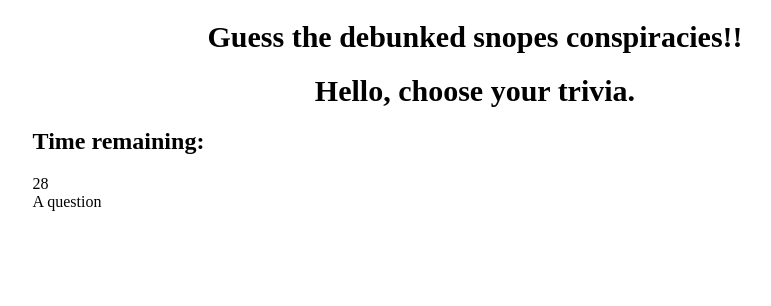
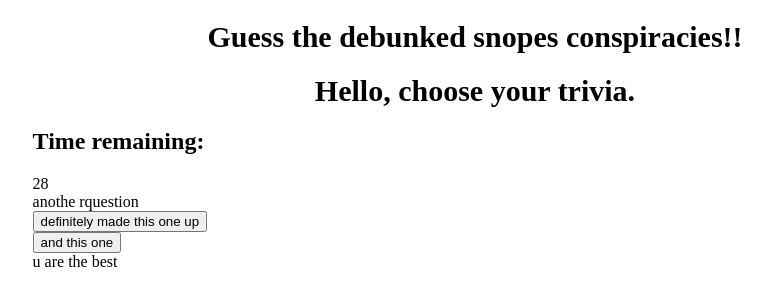
Before and after one commit to sternj20/TriviaGame, a plain HTML site: page index.html in a window 1280 px wide. Both pictures are taken after a click on the button "Start". Shown: the whole page, without its empty margins (165-936 px from the left). Drawn offline with nearby package versions, Linux system fonts and the light colour scheme.

Commit message:
have add question function finished. added beginning logic when right answer is chosen, display text and then display a new question

```diff
--- a/assets/javascript/app.js
+++ b/assets/javascript/app.js
@@ -1,3 +1,110 @@
+
+var rightChoice;
+var newQuestion;
+
+$(document).ready(function() {
+
+	var timerInterval;
+	var timeRemaining;
+	//array of objects to store my trivia information
+	var trivia = [{
+		question: 'What does alcohol NOT do to you?',
+		answers: ['impair your judgement', 'affects your ability to operate heavy machinery', 'keeps you warm', 'dance', 'Dilates warm blood vessels near the skin, creating the impression of warmth. It can drop core body temp.'],
+		answerInfo: 'Dilates warm blood vessels near the skin, creating the impression of warmth. It can drop core body temp.'},
+		{
+		question: 'A question',
+		answers: ['some answers', 'some more answers'],
+		answerInfo: 'some answers'},
+		{
+			question: 'anothe rquestion',
+			answers: ['definitely made this one up', 'and this one'],
+			answerInfo: 'definitely made this one up'
+		}
+		];
+
+
+	function reset(){
+		timeRemaining = 30;
+		$(".timeNum").text(timeRemaining);
+		$(".startSection").hide();
+		$(".triviaSection").show();
+		clearInterval(timerInterval);
+		setTimer();
+		addQuestion();
+	}
+	//start button
+	$("#start").on('click', function() {
+		reset();
+		//triggers a function that will show me random guess in my trivia object
+	});
+
+	//set the trivia timer
+	function setTimer(){
+
+		timerInterval = setInterval(count, 1000);
+		$(".timer").show();
+	}
+
+	//count function
+	function count() {
+		if (timeRemaining > 0){
+			timeRemaining--;
+			$(".timeNum").text(timeRemaining);
+		} else {
+			console.log ('here we go');
+			clearInterval(timerInterval);
+		}
+	}
+
+
+
+	//event handler for when user clicks on answers
+	$(document).on('click', '.answers', function(event) {
+		//when users clicks on an answer, a new window pops up
+		$(".triviaContent").hide();
+			if(event.currentTarget.innerText === newQuestion.answerInfo){
+				$(".winnerSection").text('Congratulations, you chose correctly!');
+				$(".winnerSection").show();
+				$(".timer").hide();
+				setTimeout(reset,3000);
+			} else{
+				$(".timer").hide();
+				setTimeout(reset,3000);
+			}
+			//if user picks right answer screen says congratulations, then displays next question
+			//if user picks wrong answer screen says you are wrong then displays the correct answer, then next question
+	});
+
+	//add a question
+	function addQuestion() {
+		$(".triviaContent").empty();
+		//pick a random object by assigning an array with a index of a random selection to a new variable
+		newQuestion = trivia[Math.round(Math.random()*(trivia.length-1))];
+			//create a div for the question
+			var question = $("<header>");
+			//add our question to the div and append it to trivia content section
+			question.text(newQuestion.question);
+			$(".triviaContent").append(question);
+			//create a new for loop to iterate through the answers array that is inside of our object assigned to variable newQuestion
+			for (var i = 0; i <newQuestion.answers.length; i++){
+				//for each index in answers array create a new div
+				var choice = $("<div>");
+				//add text to each div with each answer in the answers array
+				choice.html("<button>" +newQuestion.answers[i] + "</button>");
+				choice.addClass('answers');
+				//append it to trivia content section
+				$(".triviaContent").append(choice);
+				$(".triviaContent").show();
+				console.log(newQuestion.answers[i]);
+			}
+		}
+	});
+
+
+
+// determine which answer the user clicked on
+// if that answer is the right answer
+
 // You'll create a trivia game that shows only one question until the player answers it or their time runs out.
 // If the player selects the correct answer, show a screen congratulating them for choosing the right option. After a few seconds, display the next question -- do this without user input.
 // The scenario is similar for wrong answers and time-outs.
@@ -26,67 +133,3 @@
 	// shows number of correct answers
 	// incorrent answers
 	// option to restart game
-
-$(document).ready(function() {
-
-
-	var timerInterval;
-	var timeRemaining = parseInt($(".timer")[0].innerText);
-	//array of bjects to store my trivia information
-	var trivia = [
-	{
-		question: 'What does alcohol NOT do to you?',
-		answers: ['impair your judgement', 'affects your ability to operate heavy machinery', 'keeps you warm', 'dance'],
-		answerInfo: 'Dilates warm blood vessels near the skin, creating the impression of warmth. It can drop core body temp.'},
-	{
-		question: 'A question',
-		answers: ['some answers', 'some more answers'],
-		answerInfo: 'I made it all up'}
-	];
-
-
-
-	function showTrivia(){
-		timerInterval = setInterval(count, 1000);
-
-
-	}
-
-	function count() {
-		if (timeRemaining > 0){
-		timeRemaining--;
-		$(".timer").text(timeRemaining);
-		} else {
-			console.log ('here we go');
-			clearInterval(timerInterval);
-		}
-	}
-
-	$("#start").on('click', function() {
-		$(".startSection").hide();
-		$(".triviaSection").show();
-		showTrivia();
-		addQuestion();
-		//triggers a function that will show me random guess in my trivia object
-	});
-
-	function addQuestion() {
-		var newQuestion;
-		//iterate through the trivia array
-		//pick a random object
-		//insert it into the dom
-			//pick a random object by assigning an array with a index of a random selection to a new variable
-			newQuestion = trivia[Math.round(Math.random()*(trivia.length-1))];
-				//create a div for the question
-				var question = $("<div>");
-				//add our question to the div and append it to trivia content section
-				question.text(newQuestion.question);
-				$(".triviaContent").append(question);
-
-				//create a new for loop to iterate through the answers array that is inside of our object assigned to variable newQuestion
-					//for each index in answers array create a new div
-					//add text to each div with each answer in the answers array
-					//append it to trivia content section
-
-	}
-});
--- a/index.html
+++ b/index.html
@@ -18,12 +18,18 @@
 
 	<div class = "triviaSection container">
 		<header><h1>Hello, choose your trivia.</h1></header>
+
+		<div class = "timer">
 		<h2>Time remaining:</h2>
-		<div class = "timer"> 30
+		<span class = "timeNum"> 30 </span>
 		</div>
 		<section class = "triviaContent">
 		</section>
-
+		<section class = "winnerSection">
+		u are the best
+		</section>
+		<section class = "loser section">
+		</section>
 	</div>
 	<script type="text/javascript" src = "assets/javascript/app.js"></script>
 </body>
```
Lines whose indentation alone changed are shown as unchanged.
